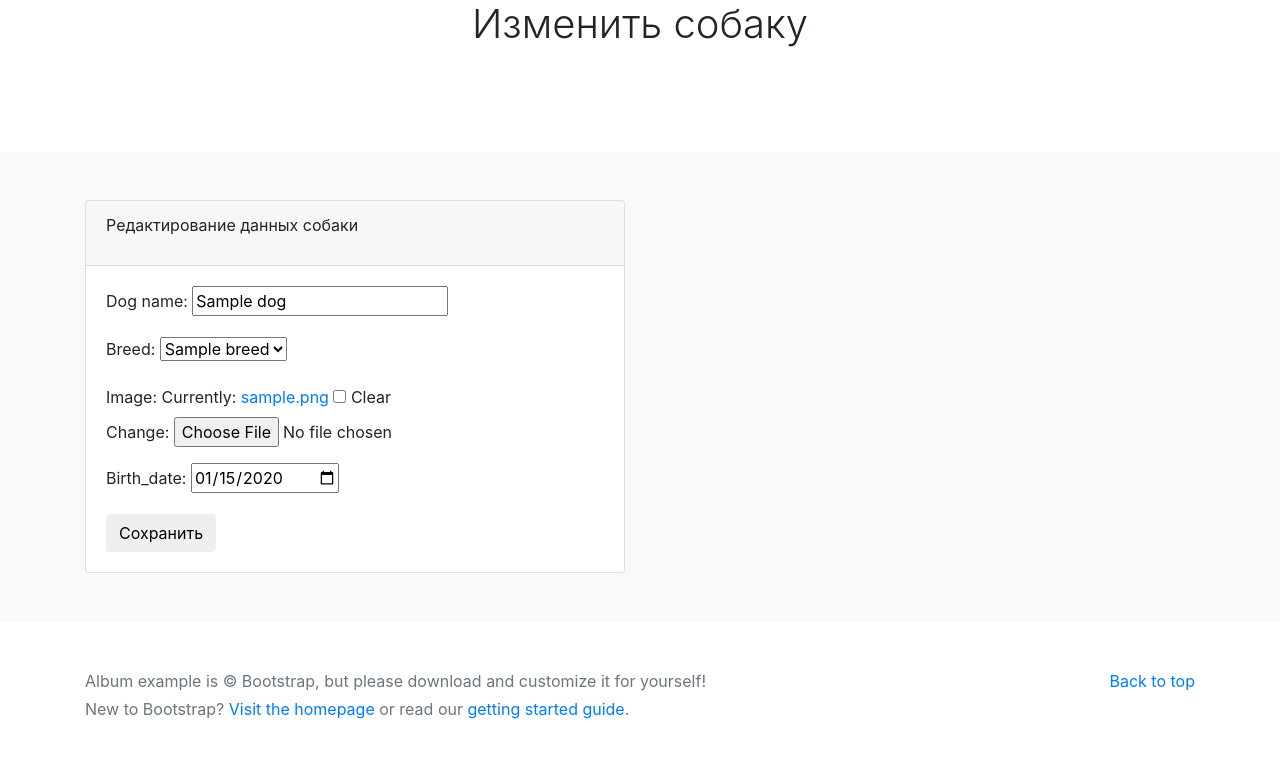
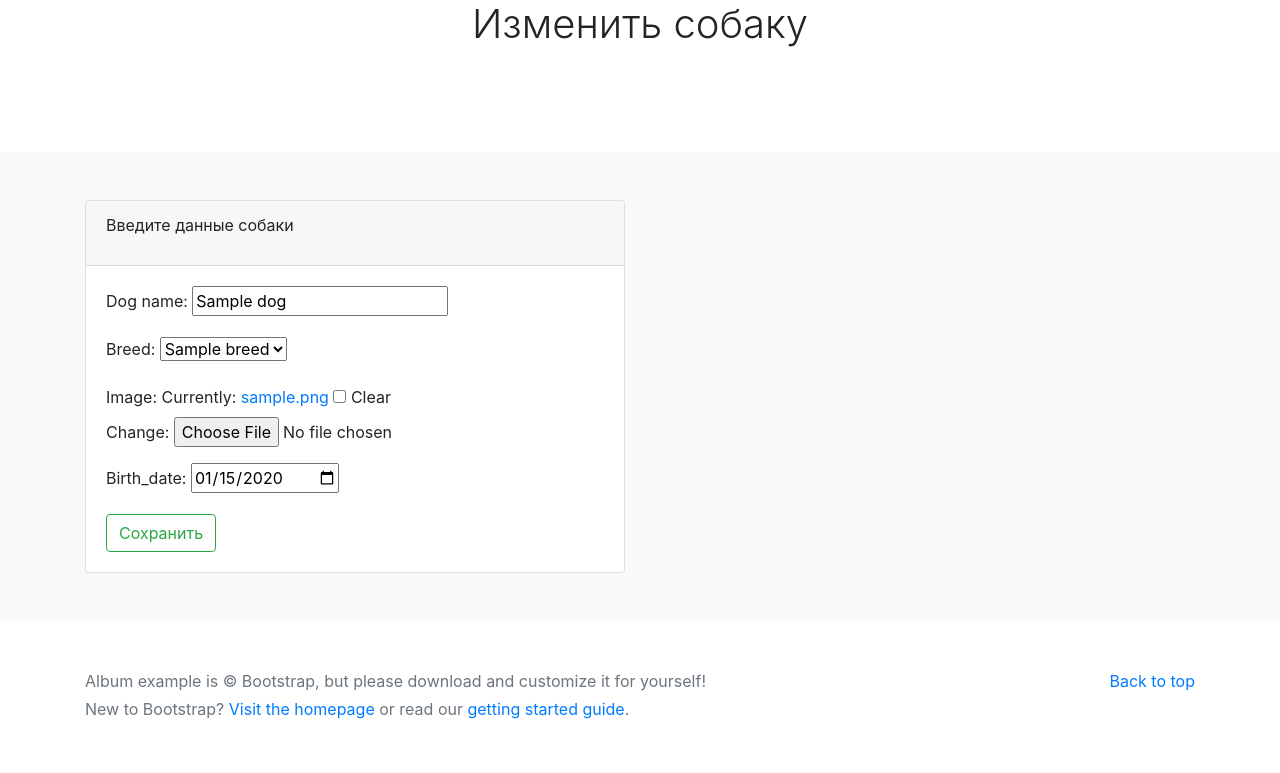
Before and after one commit to romz987/python425_django, a Django app: page /dogs/update/1/ in a window 1280 px wide. Shown: the part 152-925 px from the top of the page. Run offline with Django 5.2, Linux system fonts and the light colour scheme; tables that the repository leaves empty hold one stand-in row (values such as "Sample post"); some libraries are stand-ins or nearby versions.

Commit message:
fix:  1.create.html -> create_update.html;  2.remove update.html;

```diff
--- a/dogs/templates/dogs/update.html
+++ b/dogs/templates/dogs/create_update.html
@@ -6,13 +6,17 @@
   <div class="col-6">
     <div class="card">
       <div class="card-header">
-        <p>Редактирование данных собаки</p>
+        <p>Введите данные собаки</p>
       </div>
       <div class="card-body">
         {% csrf_token %}
         {{ form.as_p }}
-        <button type="submit" class="btn btn-outline-succes">
+        <button type="submit" class="btn btn-outline-success">
+          {% if object %}
           Сохранить
+          {% else %}
+          Добавить
+          {% endif %}
         </button>
       </div>
     </div>
--- a/dogs/views.py
+++ b/dogs/views.py
@@ -73,7 +73,7 @@ def dog_create_view(request):
         'title': 'Добавить собаку',
         'form': form
     }
-    return render(request, 'dogs/create.html', context=context)
+    return render(request, 'dogs/create_update.html', context=context)
 
 
 def dog_detail_view(request, pk):
@@ -100,7 +100,7 @@ def dog_update_view(request, pk):
         'object': dog_object,
         'form': DogForm(instance=dog_object)
     }
-    return render(request, 'dogs/update.html', context=context)
+    return render(request, 'dogs/create_update.html', context=context)
 
 
 def dog_delete_view(request, pk):
```
